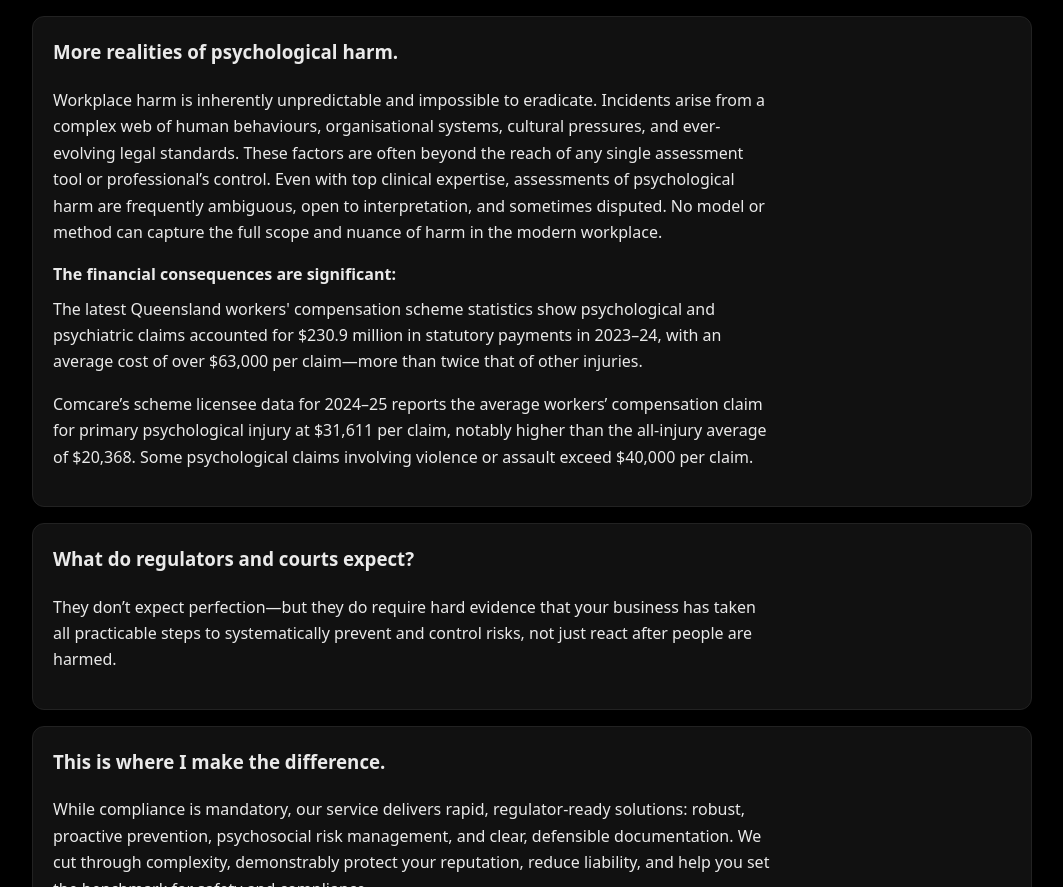
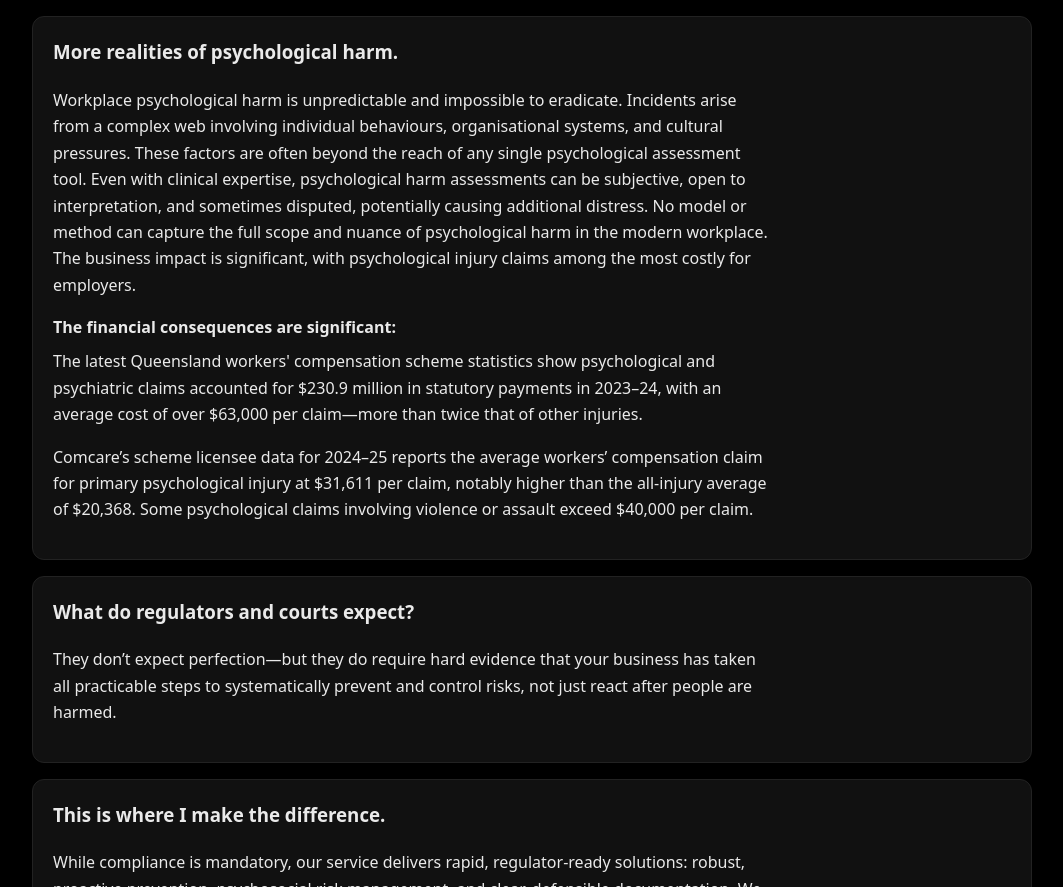
Before and after one commit to AlbertoRMelgoza/AdMeliorem, a Next.js app: page / in a window 1280 px wide. Shown: the part 1173-2060 px from the top of the page, without its empty margins (108-1171 px from the left). Built offline with nearby package versions, Linux system fonts and the light colour scheme.

Commit message:
Update page.tsx

```diff
--- a/app/page.tsx
+++ b/app/page.tsx
@@ -127,11 +127,12 @@ export default function Page() {
           <h3 style={{ marginTop: 0 }}>More realities of psychological harm.</h3>
           <div style={prose}>
             <p style={{ marginTop: 8 }}>
-              Workplace harm is inherently unpredictable and impossible to eradicate. Incidents arise from a complex web of
-              human behaviours, organisational systems, cultural pressures, and ever-evolving legal standards. These factors
-              are often beyond the reach of any single assessment tool or professional’s control. Even with top clinical
-              expertise, assessments of psychological harm are frequently ambiguous, open to interpretation, and sometimes
-              disputed. No model or method can capture the full scope and nuance of harm in the modern workplace.
+              Workplace psychological harm is unpredictable and impossible to eradicate. Incidents arise from a complex web
+              involving individual behaviours, organisational systems, and cultural pressures. These factors are often beyond the reach
+              of any single psychological assessment tool. Even with clinical expertise, psychological harm assessments can be subjective,
+              open to interpretation, and sometimes disputed, potentially causing additional distress. No model or method can capture the
+              full scope and nuance of psychological harm in the modern workplace. The business impact is significant, with psychological
+              injury claims among the most costly for employers.
             </p>
 
             <p style={{ marginTop: 12, marginBottom: 0 }}>
```
